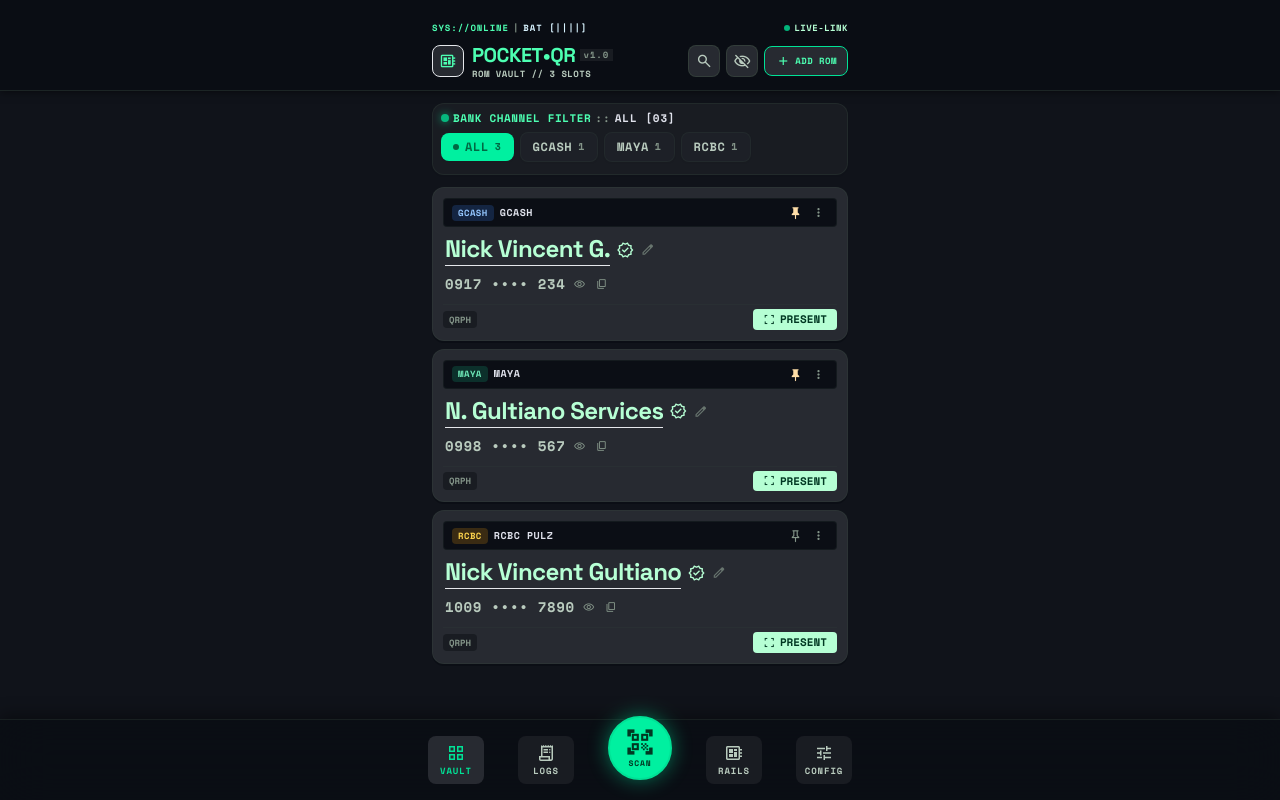
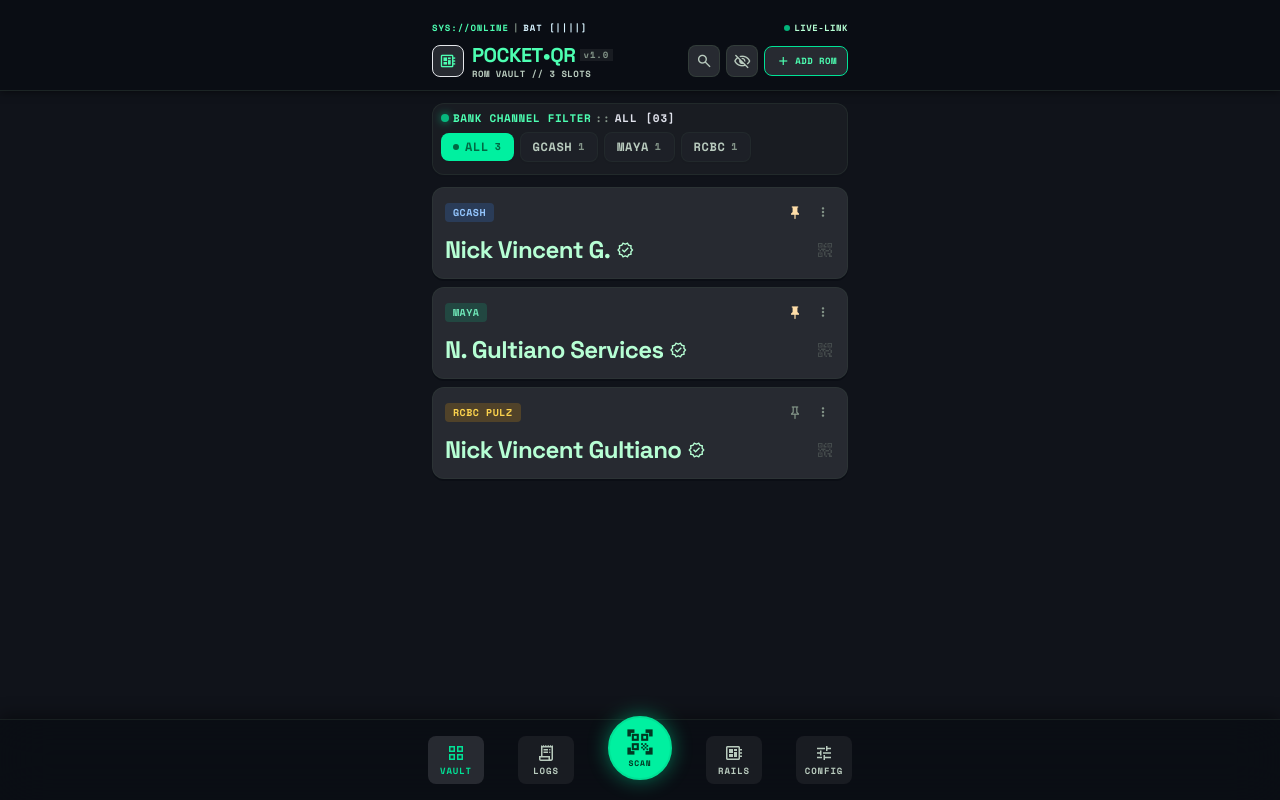
Before and after one commit to nickob4by/PocketQR, a React (Vite) app: page / in a window 1280 px wide. Built offline with nearby package versions, Linux system fonts and the light colour scheme; what @capacitor/core would draw is missing.

Commit message:
refactor: streamline QRCard into clean minimal cartridge

```diff
--- a/src/components/QRCard.tsx
+++ b/src/components/QRCard.tsx
@@ -1,12 +1,11 @@
 import React, { useState } from 'react';
 import type { QRCardItem } from '../types/qr';
 import { BANK_CONFIGS } from '../types/qr';
-import { formatAccountNumber } from '../lib/emvcoParser';
 import { triggerHaptic } from '../lib/security';
 
 interface QRCardProps {
   card: QRCardItem;
-  privacyMask: boolean;
+  privacyMask?: boolean;
   onPresent: (card: QRCardItem) => void;
   onEdit: (card: QRCardItem) => void;
   onDelete: (id: string) => void;
@@ -16,49 +15,31 @@ interface QRCardProps {
 
 export const QRCard: React.FC<QRCardProps> = ({
   card,
-  privacyMask,
   onPresent,
   onEdit,
   onDelete,
   onToggleFavorite,
-  onNotify,
 }) => {
-  const [copiedNumber, setCopiedNumber] = useState(false);
   const [showMenu, setShowMenu] = useState(false);
-  const [localReveal, setLocalReveal] = useState(false);
 
-  const isMasked = privacyMask && !localReveal;
   const bankConfig = BANK_CONFIGS[card.bank] || BANK_CONFIGS.other;
   const bankName = (card.bankCustomName || bankConfig.name).toUpperCase();
-
-  const handleCopyNumber = (e: React.MouseEvent) => {
-    e.stopPropagation();
-    navigator.clipboard.writeText(card.accountNumber);
-    setCopiedNumber(true);
-    triggerHaptic('success');
-    onNotify('Account Number Copied!', card.accountNumber, 'success');
-    setTimeout(() => setCopiedNumber(false), 2000);
-  };
 
   return (
     <div
       onClick={() => onPresent(card)}
-      className="relative bg-surface-container-high rounded-xl p-2.5 shadow-[0_2px_0_0_#0b0e15] border border-outline-variant/30 active:translate-y-0.5 transition-all flex flex-col gap-1.5 select-none cursor-pointer hover:border-primary-fixed/50 hover:shadow-[0_2px_8px_rgba(0,240,160,0.1)] group/card"
+      className="relative bg-surface-container-high rounded-xl p-3 shadow-[0_2px_0_0_#0b0e15] border border-outline-variant/30 active:translate-y-0.5 transition-all flex flex-col gap-2 select-none cursor-pointer hover:border-primary-fixed/50 hover:shadow-[0_2px_8px_rgba(0,240,160,0.1)] group/card"
     >
-      {/* Molded Inner Bezel Header Strip */}
-      <div className="flex items-center justify-between bg-surface-container-lowest px-2 py-1 rounded border border-outline-variant/20">
-        <div className="flex items-center gap-1.5 font-label-sm text-label-sm min-w-0">
+      {/* Card Header Strip: Single Bank Pill & Actions */}
+      <div className="flex items-center justify-between">
         <span
-            className={`font-label-sm text-[9px] px-1.5 py-0.5 rounded font-mono font-bold uppercase tracking-wider shrink-0 ${
+          className={`font-label-sm text-[10px] px-2 py-0.5 rounded font-mono font-bold uppercase tracking-wider shrink-0 ${
             bankConfig.badgeBg || 'bg-surface-container'
           } ${bankConfig.badgeText || 'text-on-surface'}`}
         >
-            {card.bank.toUpperCase()}
-          </span>
-          <span className="text-on-surface font-semibold tracking-wider font-mono text-[10px] truncate">
           {bankName}
         </span>
-        </div>
+
         <div className="flex items-center gap-1 shrink-0">
           {/* Favorite Pin Toggle */}
           <button
@@ -67,13 +48,13 @@ export const QRCard: React.FC<QRCardProps> = ({
               onToggleFavorite(card.id);
               triggerHaptic('light');
             }}
-            title={card.isFavorite ? 'Unpin ROM' : 'Pin ROM as Priority'}
-            className={`p-0.5 flex items-center transition-colors cursor-pointer ${
+            title={card.isFavorite ? 'Unpin Card' : 'Pin Card as Priority'}
+            className={`p-1 flex items-center transition-colors cursor-pointer ${
               card.isFavorite ? 'text-secondary-fixed' : 'text-outline hover:text-on-surface'
             }`}
           >
             <span
-              className="material-symbols-outlined text-[15px]"
+              className="material-symbols-outlined text-[16px]"
               style={card.isFavorite ? { fontVariationSettings: "'FILL' 1" } : {}}
             >
               push_pin
@@ -87,10 +68,10 @@ export const QRCard: React.FC<QRCardProps> = ({
                 e.stopPropagation();
                 setShowMenu(!showMenu);
               }}
-              className="text-outline hover:text-on-surface p-0.5 flex items-center cursor-pointer"
+              className="text-outline hover:text-on-surface p-1 flex items-center cursor-pointer"
               aria-label="Options"
             >
-              <span className="material-symbols-outlined text-[15px]">more_vert</span>
+              <span className="material-symbols-outlined text-[16px]">more_vert</span>
             </button>
 
             {showMenu && (
@@ -102,7 +83,7 @@ export const QRCard: React.FC<QRCardProps> = ({
                     setShowMenu(false);
                   }}
                 />
-                <div className="absolute right-0 top-full mt-1 w-36 rounded-lg bg-surface-container-lowest border border-outline-variant shadow-2xl py-1 z-30 font-label-sm text-label-sm">
+                <div className="absolute right-0 top-full mt-1 w-32 rounded-lg bg-surface-container-lowest border border-outline-variant shadow-2xl py-1 z-30 font-label-sm text-label-sm">
                   <button
                     onClick={(e) => {
                       e.stopPropagation();
@@ -114,7 +95,7 @@ export const QRCard: React.FC<QRCardProps> = ({
                     <span className="material-symbols-outlined text-[14px] text-primary-fixed">
                       edit
                     </span>
-                    <span>EDIT ROM</span>
+                    <span>EDIT</span>
                   </button>
                   <button
                     onClick={(e) => {
@@ -134,80 +115,20 @@ export const QRCard: React.FC<QRCardProps> = ({
         </div>
       </div>
 
-      {/* Main Cartridge Body: Clean Compact Layout */}
-      <div className="flex flex-col gap-0.5 px-0.5">
-        <div className="flex items-center justify-between gap-1">
-          <button
-            type="button"
-            onClick={(e) => {
-              e.stopPropagation();
-              onEdit(card);
-            }}
-            title="Tap to rename"
-            className="flex items-center gap-1.5 text-left group/edit transition-colors max-w-full truncate cursor-pointer"
-          >
-            <span className="font-headline-md text-primary tracking-tight truncate border-b border-primary/20 group-hover/edit:border-primary font-bold text-xl sm:text-2xl">
+      {/* Main Card Body: Clean Payee Name */}
+      <div className="flex items-center justify-between gap-2 pt-0.5">
+        <div className="flex items-center gap-1.5 min-w-0">
+          <span className="font-headline-md text-primary tracking-tight truncate font-bold text-xl sm:text-2xl">
             {card.accountName}
           </span>
           <span className="material-symbols-outlined text-primary text-[18px] flex-shrink-0">
             verified
           </span>
-            <span className="material-symbols-outlined text-outline text-[15px] opacity-70 group-hover/edit:text-primary transition-colors flex-shrink-0">
-              edit
-            </span>
-          </button>
         </div>
 
-        {/* Masked Account / Mobile Number with 1-Tap Copy */}
-        <div className="flex items-center gap-1.5 mt-0.5">
-          <p className="font-label-md text-on-surface-variant tracking-wider font-mono text-sm font-medium">
-            {formatAccountNumber(card.accountNumber, isMasked)}
-          </p>
-
-          {/* Reveal toggle button */}
-          {privacyMask && (
-            <button
-              onClick={(e) => {
-                e.stopPropagation();
-                setLocalReveal(!localReveal);
-              }}
-              className="text-outline hover:text-on-surface p-0.5 cursor-pointer"
-              title={localReveal ? 'Mask number' : 'Reveal full number'}
-            >
-              <span className="material-symbols-outlined text-[12px]">
-                {localReveal ? 'visibility_off' : 'visibility'}
+        <span className="material-symbols-outlined text-outline/30 group-hover/card:text-primary transition-colors text-[20px] flex-shrink-0">
+          qr_code_2
         </span>
-            </button>
-          )}
-
-          <button
-            onClick={handleCopyNumber}
-            title="Copy account number"
-            className="text-outline hover:text-primary p-0.5 cursor-pointer"
-          >
-            <span className="material-symbols-outlined text-[12px]">
-              {copiedNumber ? 'check' : 'content_copy'}
-            </span>
-          </button>
-        </div>
-      </div>
-
-      {/* Bottom Card Strip: Rail Tag & Compact PRESENT Button */}
-      <div className="flex items-center justify-between pt-1 border-t border-outline-variant/15">
-        <span className="font-label-sm text-[9px] text-outline bg-surface-container-low px-1.5 py-0.5 rounded font-mono">
-          {card.rawPayload ? 'QRPH' : 'ROM'}
-        </span>
-
-        <button
-          onClick={(e) => {
-            e.stopPropagation();
-            onPresent(card);
-          }}
-          className="flex items-center gap-1 px-2.5 py-0.5 bg-primary text-on-primary rounded font-bold font-mono hover:bg-primary-fixed cursor-pointer text-[11px] active:translate-y-0.5 transition-transform"
-        >
-          <span className="material-symbols-outlined text-[13px]">fullscreen</span>
-          <span>PRESENT</span>
-        </button>
       </div>
     </div>
   );
```
Lines whose indentation alone changed are shown as unchanged.
